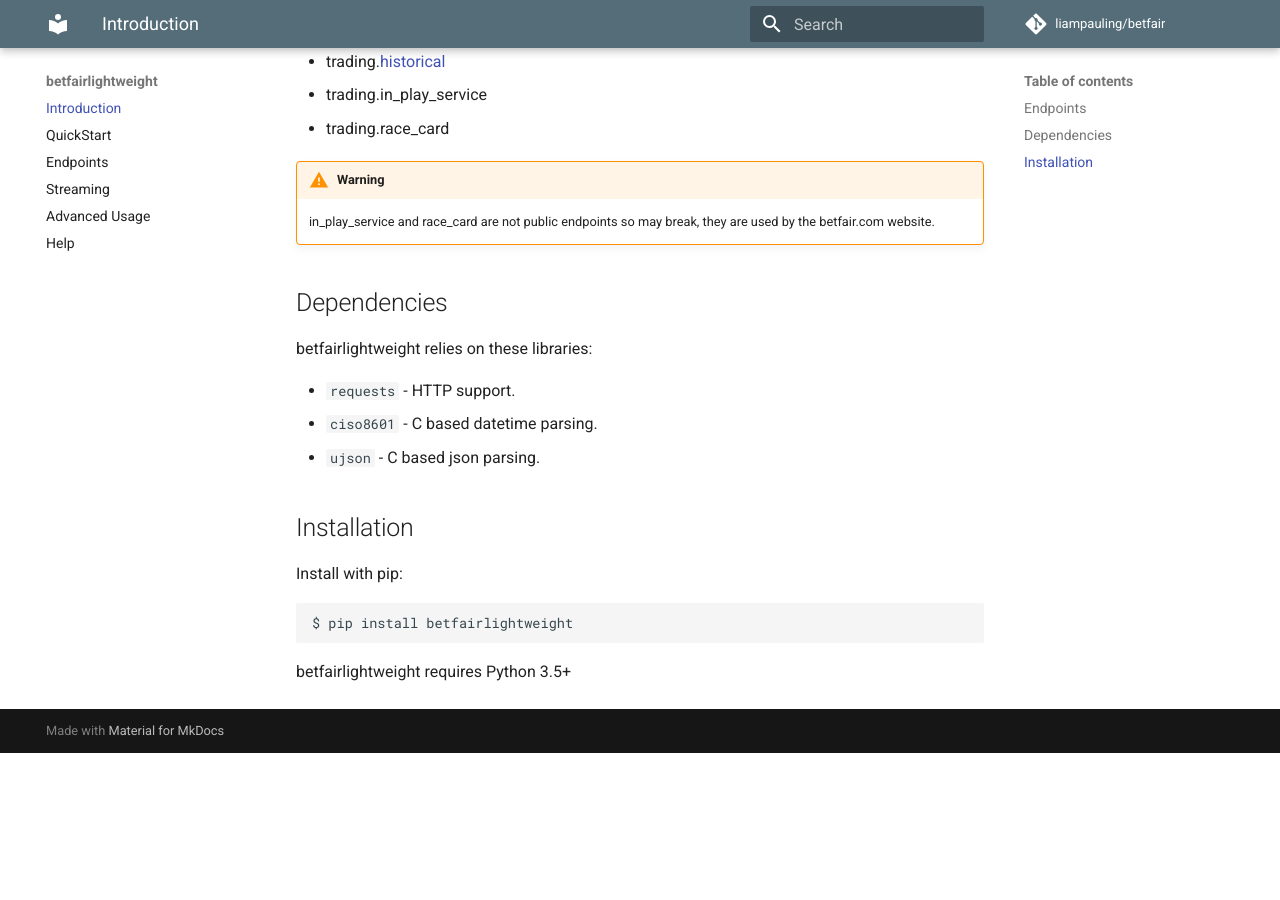
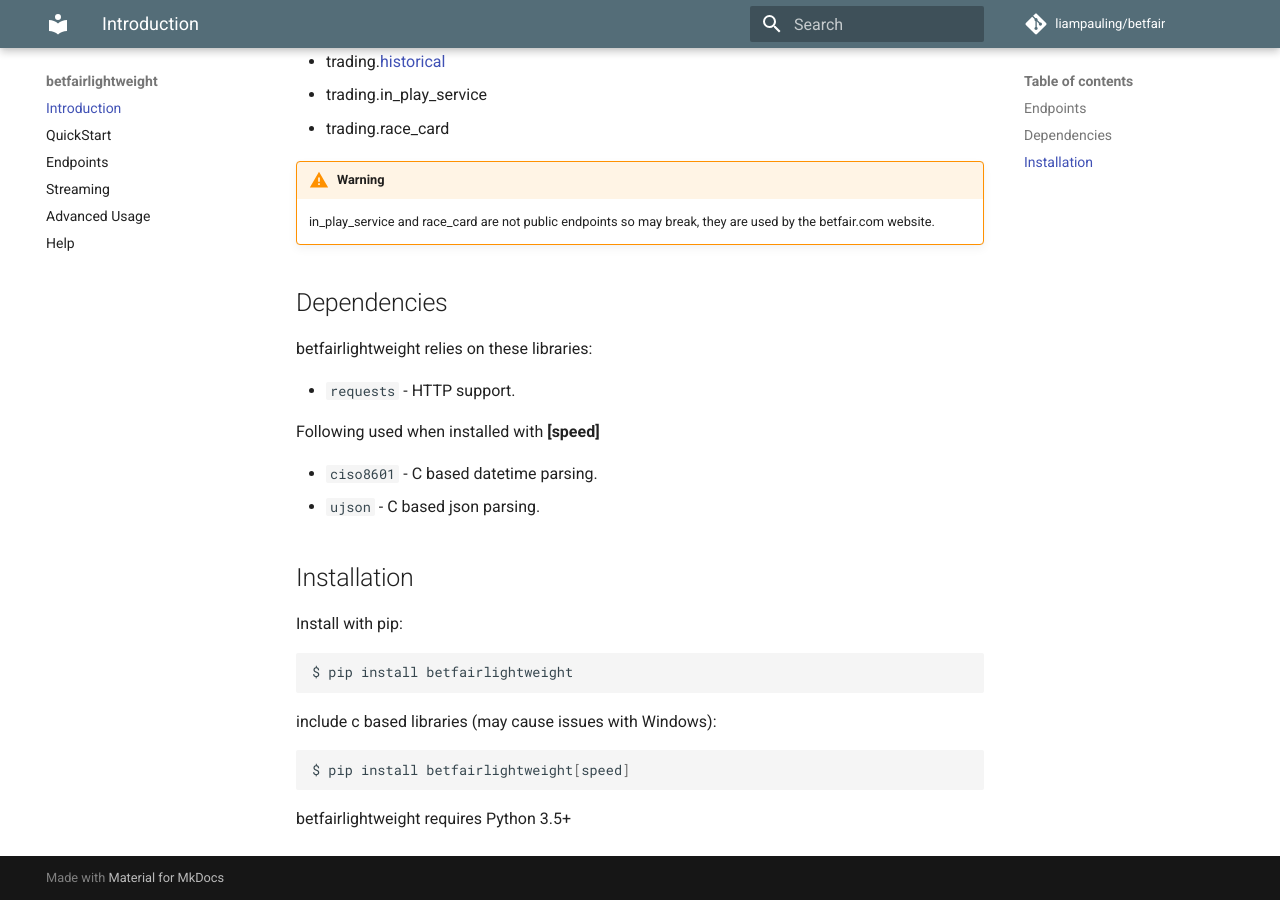
Before and after one commit to betcode-org/betfair, an MkDocs documentation site: the page built from docs/index.md, in a window 1280 px wide and 900 px high, scrolled down 979 px. Built offline with MkDocs 1.6.1 and Material for MkDocs 9.7.7, drawn with Linux system fonts in a browser that asks for light colours; comment, search, counter and statistics services are not loaded; before the commit the page ends 1732 px from its top, so only the background shows below that.

Commit message:
c based libraries made optional with [speed] latest windows doesn't include vscode causing install issues for many

````diff
--- a/docs/index.md
+++ b/docs/index.md
@@ -65,6 +65,9 @@
 betfairlightweight relies on these libraries:
 
 * `requests` - HTTP support.
+
+Following used when installed with __[speed]__
+
 * `ciso8601` - C based datetime parsing.
 * `ujson` - C based json parsing.
 
@@ -76,4 +79,10 @@
 $ pip install betfairlightweight
 ```
 
+include c based libraries (may cause issues with Windows):
+
+```shell
+$ pip install betfairlightweight[speed]
+```
+
 betfairlightweight requires Python 3.5+
--- a/requirements.txt
+++ b/requirements.txt
@@ -1,3 +1 @@
 requests<=2.22.0
-ciso8601==2.1.2
-ujson==1.35
--- a/setup.py
+++ b/setup.py
@@ -21,6 +21,7 @@
     ],
     package_dir={"betfairlightweight": "betfairlightweight"},
     install_requires=INSTALL_REQUIRES,
+    extras_require={"speed": ["ciso8601==2.1.2", "ujson==1.35"]},
     url=about["__url__"],
     license=about["__license__"],
     author=about["__author__"],
````
Also changed, not shown: README.md (+7 -1 lines), 2 other files.
